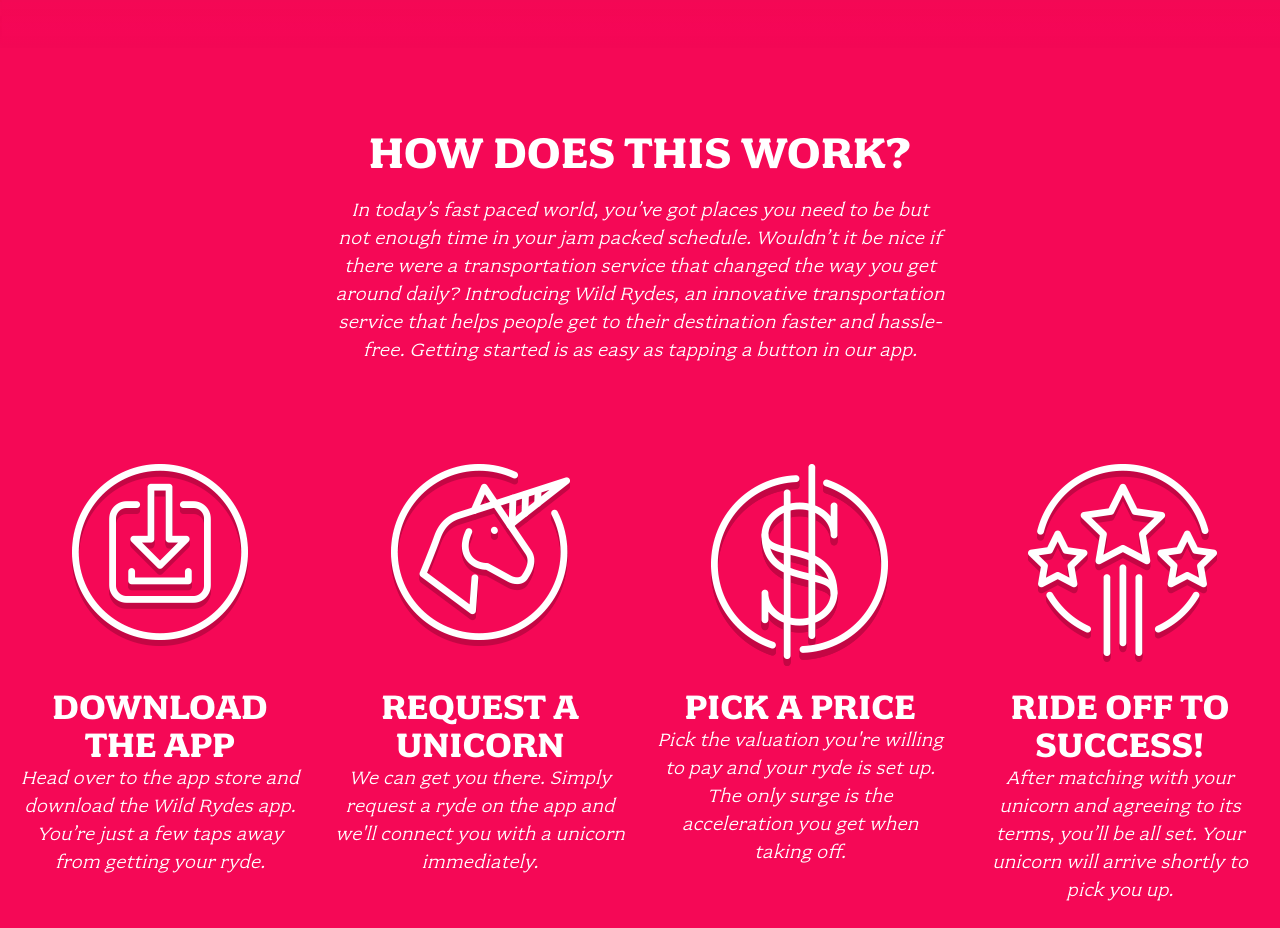
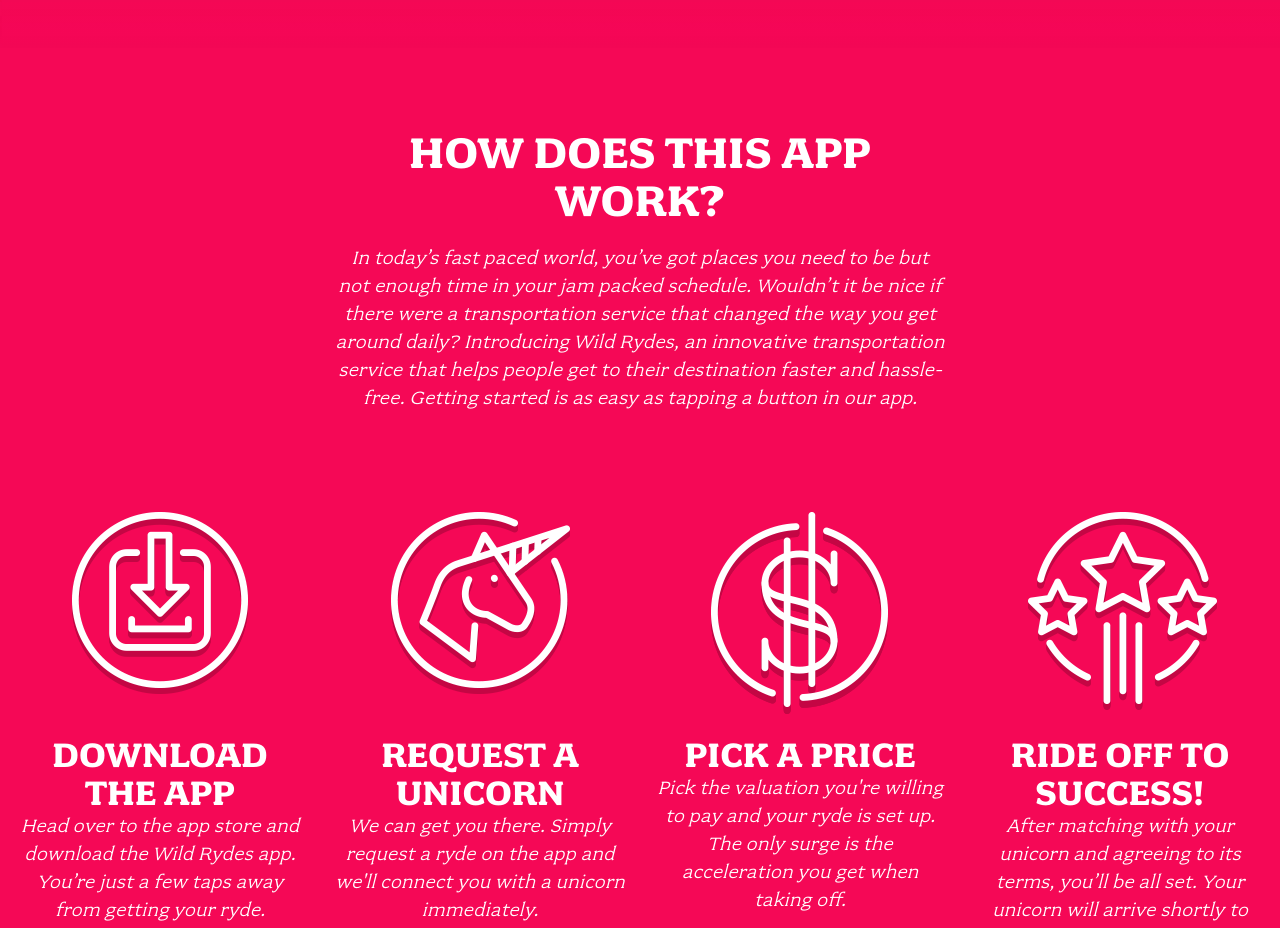
Before and after one commit to zmao/wildrydes-site, a plain HTML site: page index.html in a window 1280 px wide. Shown: the part 900-1828 px from the top of the page. Drawn offline with Linux system fonts and the light colour scheme.

Commit message:
Update index.html

```diff
--- a/index.html
+++ b/index.html
@@ -30,7 +30,7 @@
 
   <section class="home-about">
     <div class="row column large-9 xlarge-6 xxlarge-4">
-      <h2 class="section-title">How Does This Work?</h2>
+      <h2 class="section-title">How Does This App Work?</h2>
       <p class="content">
         In today’s fast paced world, you’ve got places you need to be but not enough time in your jam packed schedule. Wouldn’t it be nice if there were a transportation service that changed the way you get around daily? Introducing Wild Rydes, an innovative transportation service that helps people get to their destination faster and hassle-free. Getting started is as easy as tapping a button in our app.
       </p>
```
